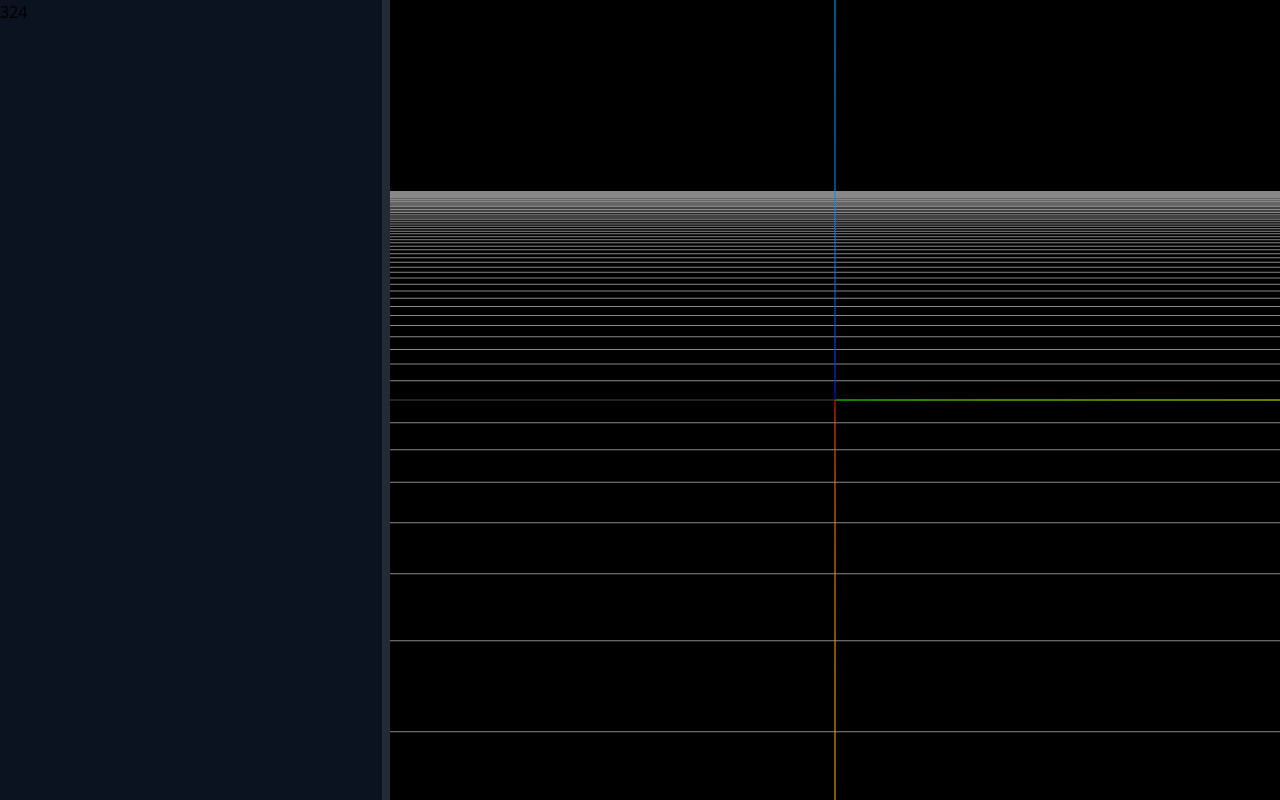
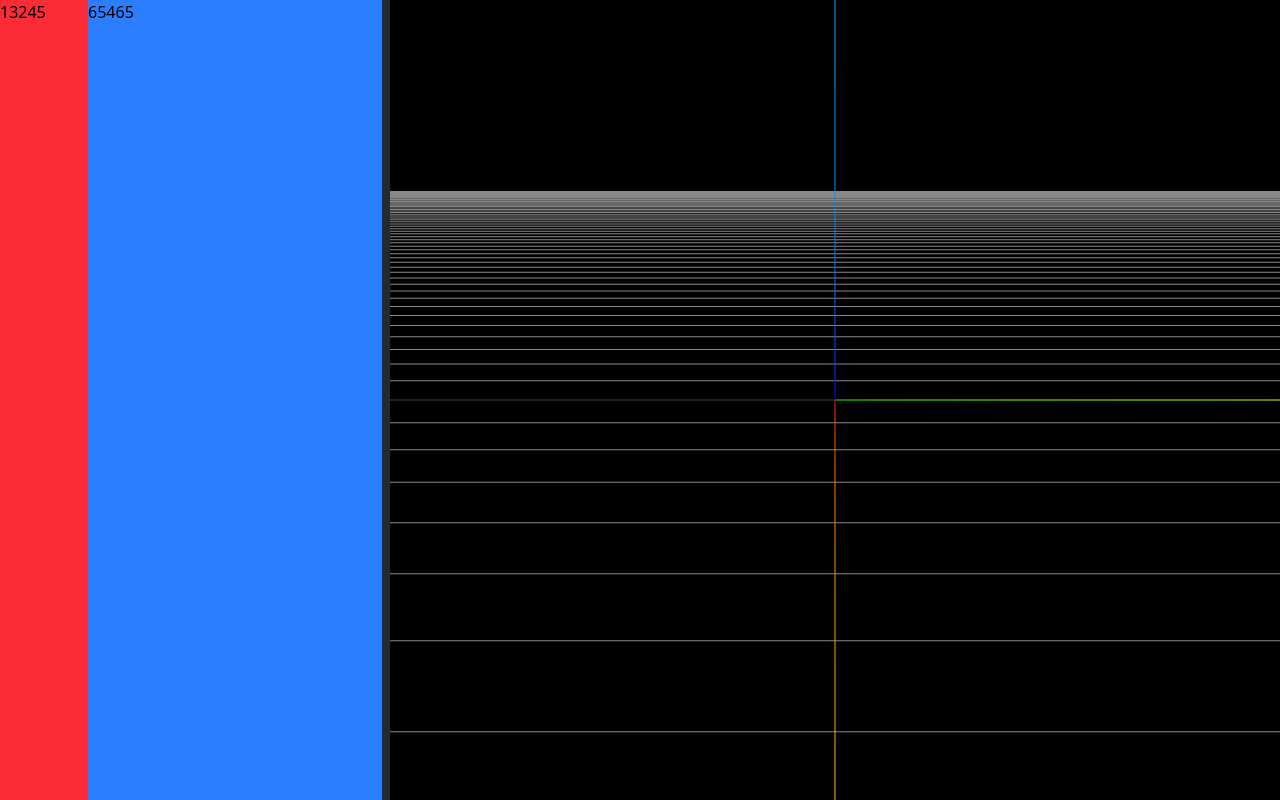
Before and after one commit to ITDanZF/threeEditor, a Next.js app: page /editor in a window 1280 px wide. Built offline with nearby package versions, Linux system fonts and the light colour scheme.

Commit message:
Refactor: Replace static aside with EditPanel component in EditorLayout for improved modularity.

```diff
--- /dev/null
+++ b/app/editor/compenents/EditPanel/ModelEdit.tsx
@@ -0,0 +1,3 @@
+export default function ModelEdit() {
+  return <div>ModelEdit</div>;
+}
--- /dev/null
+++ b/app/editor/compenents/EditPanel/ModelList.tsx
@@ -0,0 +1,3 @@
+export default function ModelList() {
+  return <div>ModelList</div>;
+}
--- /dev/null
+++ b/app/editor/compenents/EditPanel/index.tsx
@@ -0,0 +1,8 @@
+export default function EditPanel() {
+  return (
+    <div className="w-full h-full flex flex-row">
+      <div className="w-30 bg-red-500">13245</div>
+      <div className="w-100 bg-blue-500">65465</div>
+    </div>
+  );
+}
--- a/app/editor/layout.tsx
+++ b/app/editor/layout.tsx
@@ -1,5 +1,6 @@
 "use client";
 import { Panel, PanelGroup, PanelResizeHandle } from "react-resizable-panels";
+import EditPanel from "./compenents/EditPanel";
 export default function EditorLayout({
   children,
 }: {
@@ -9,7 +10,7 @@ export default function EditorLayout({
     <div className="h-screen flex flex-row bg-[#0b1220]">
       <PanelGroup direction="horizontal">
         <Panel defaultSize={30} minSize={15}>
-          <aside>324</aside>
+          <EditPanel />
         </Panel>
         <PanelResizeHandle className="w-1.5 md:w-2 cursor-col-resize bg-white/10 hover:bg-cyan-400/50 active:bg-cyan-400/70 transition-colors" />
         <Panel>
```
